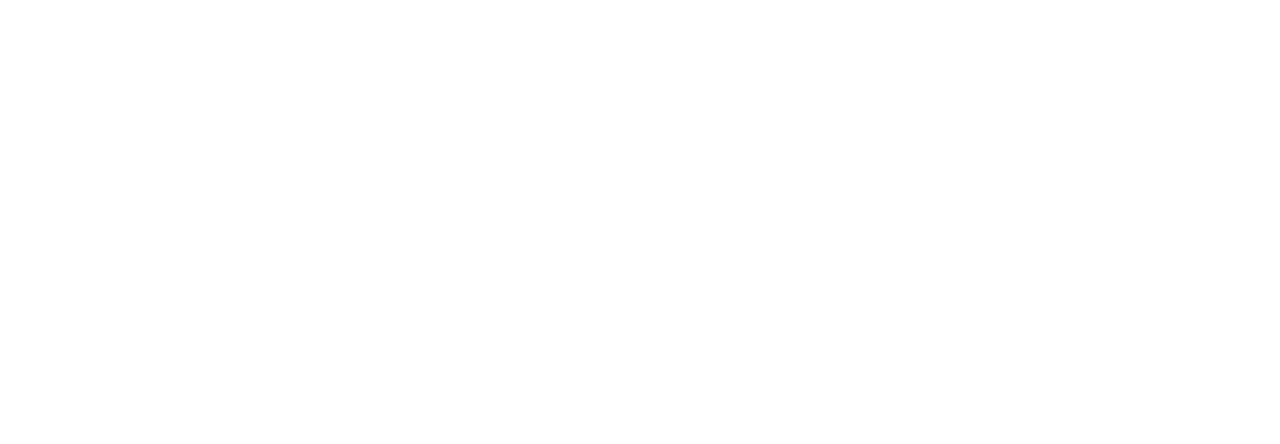
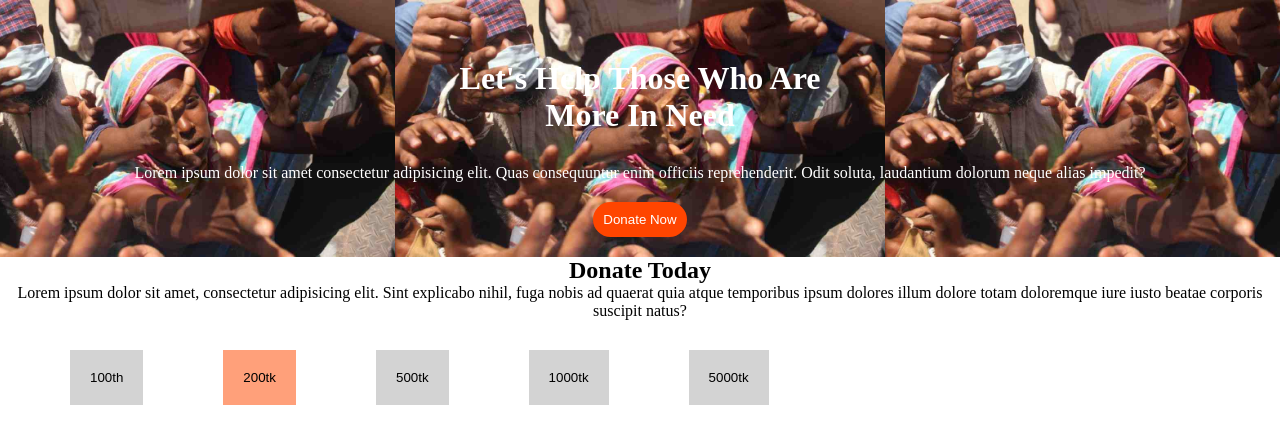
Before and after one commit to NishatTasnimTamanna/practice1-donate-today, a plain HTML site: page index.html in a window 1280 px wide. Drawn offline with Linux system fonts and the light colour scheme.

Commit message:
second commit

```diff
--- a/index.html
+++ b/index.html
@@ -8,6 +8,24 @@
     <link rel="stylesheet" href="styles.css">
 </head>
 <body>
-
+    <header class="front-page">
+        <h1 class="first-line">Let's Help Those Who Are </h1>
+        <h1 class="second-line">More In Need</h1>
+        <p class="description">Lorem ipsum dolor sit amet consectetur adipisicing elit. Quas consequuntur enim officiis reprehenderit. Odit soluta, laudantium dolorum neque alias impedit?</p>
+        <button class="btn-donate">Donate Now</button>
+    </header>
+    <section class="second-page">
+        <h2>Donate Today</h2>
+        <p class="description">Lorem ipsum dolor sit amet, consectetur adipisicing elit. Sint explicabo nihil, fuga nobis ad quaerat quia atque temporibus ipsum dolores illum dolore totam doloremque iure iusto beatae corporis suscipit natus?</p>
+       <div>
+        <ul>
+            <li><button>100th</button></li>
+            <li><button class="tk">200tk</button></li>
+            <li><button>500tk</button></li>
+            <li><button>1000tk</button></li>
+            <li><button>5000tk</button></li>
+        </ul>
+       </div>
+    </section>
 </body>
 </html>
--- a/styles.css
+++ b/styles.css
@@ -0,0 +1,57 @@
+*{
+    margin: 0;
+}
+.front-page{
+    text-align: center;
+    color:white;
+    background-image: url(images/donation8.jpg);
+    background-size: contain;
+    mix-blend-mode: darken;
+    background-repeat: repeat-x;
+    background-position-x: center;
+}
+.btn-donate{
+    color:white;
+    background-color: orangered;
+    border-radius: 60px ;
+    border:0;
+    margin:20px;
+    padding: 10px;
+}
+.first-line{
+    padding-top: 60px ;
+}
+.second-line{
+    padding-bottom: 30px;
+}
+.front-page p{
+    text-align: center;
+    font-size: 600;
+}
+.second-page{
+    text-align: center;
+}
+.description{
+    text-align: center;
+    font-size: 700;
+}
+ul{
+    display:flex;
+    gap:20px
+}
+li{
+    list-style: none;
+    margin:30px
+}
+button{
+    list-style: none;
+    background-color: lightgray ;
+    padding: 20px;
+    border:0;
+}
+.tk{
+    list-style: none;
+    background-color:lightsalmon ;
+    color:orangered
+    padding: 20px;
+}
```
